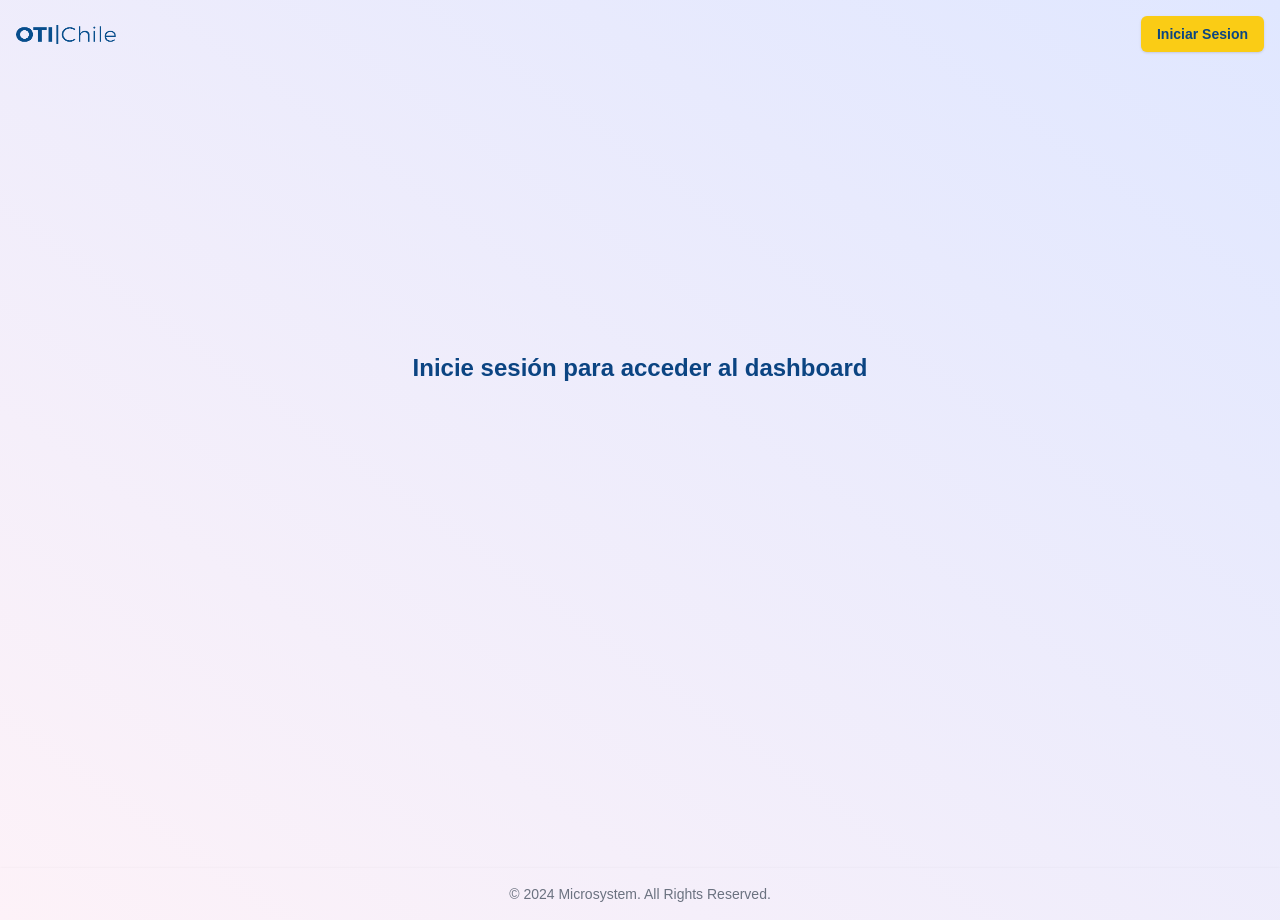
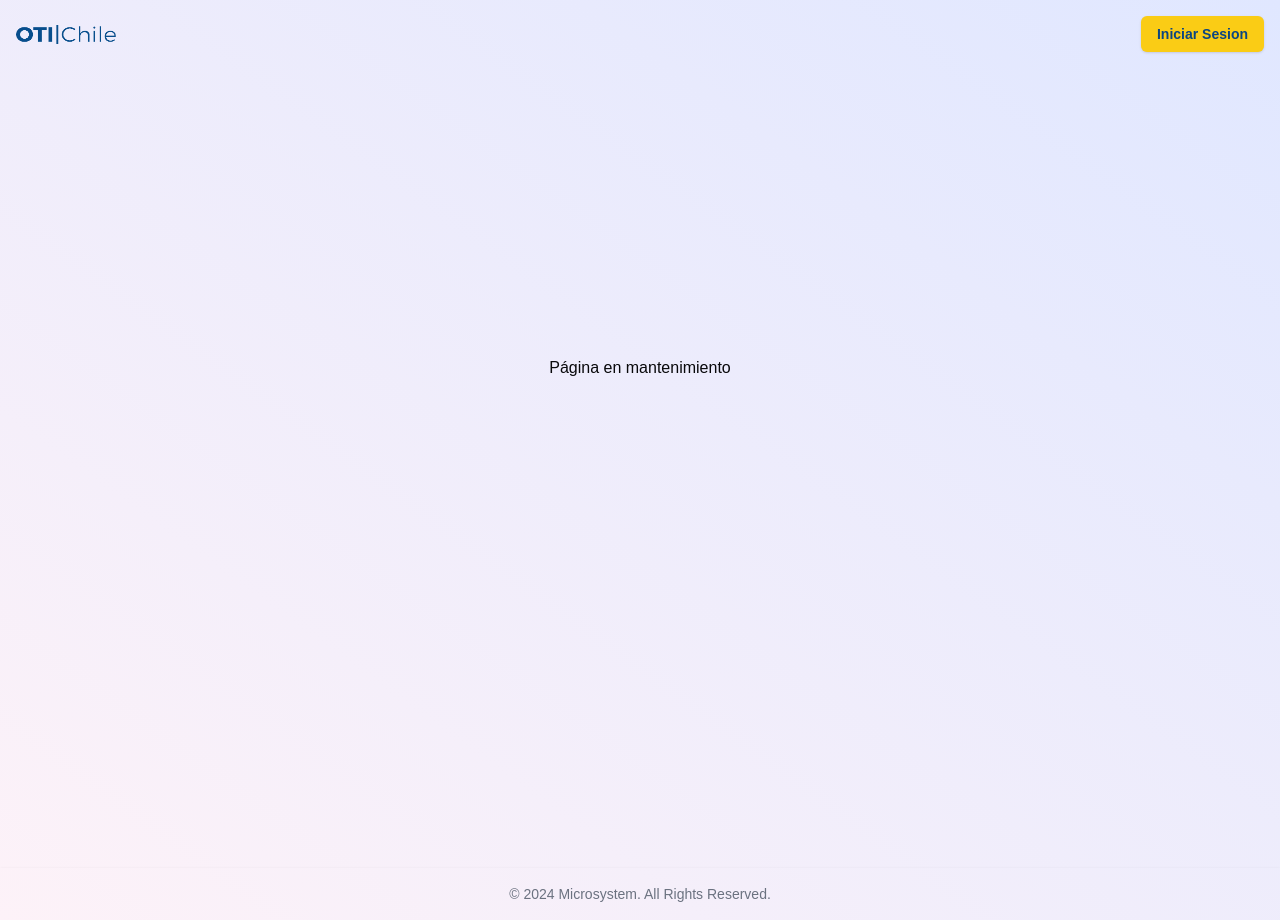
Before and after one commit to NicNeira/auth0_nextjs, a Next.js app: page / in a window 1280 px wide. Built offline with nearby package versions, Linux system fonts and the light colour scheme; no server answers.

Commit message:
mantenimiento

```diff
--- a/src/app/page.tsx
+++ b/src/app/page.tsx
@@ -10,13 +10,14 @@ export default function HomePage() {
     <>
       <div className="w-full h-screen ">
         {/* Mostrar informacion del usuario */}
-        {!user && (
+        {/* {!user && (
           <div className="flex items-center justify-center h-[75%] mx-10">
             <h3 className="text-2xl font-bold text-[#0b4482] text-center">
               Inicie sesión para acceder al dashboard
             </h3>
           </div>
-        )}
+        )} */}
+        <h1 className="flex items-center justify-center h-[75%] mx-10">Página en mantenimiento</h1>
       </div>
     </>
   );
```
